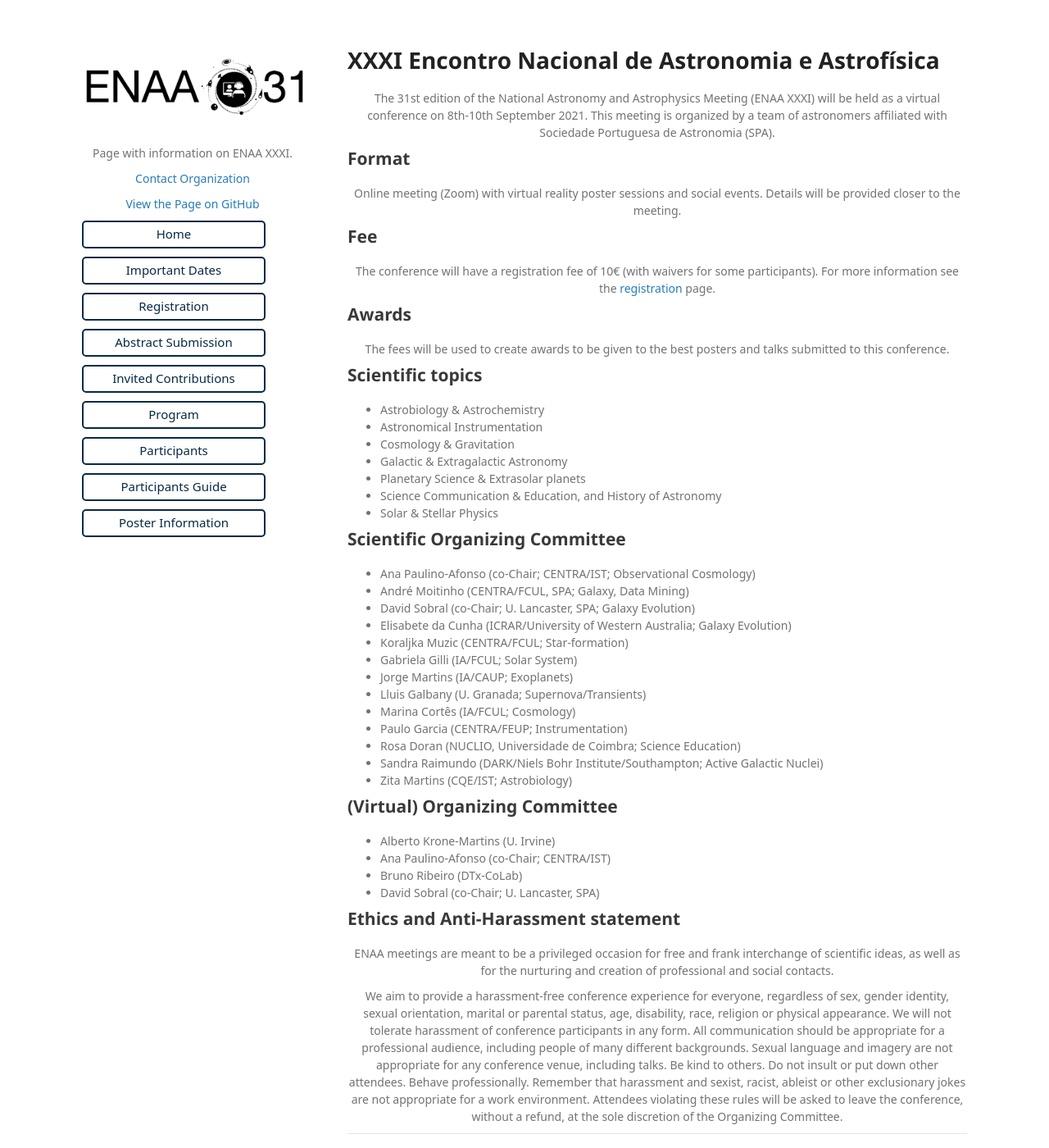
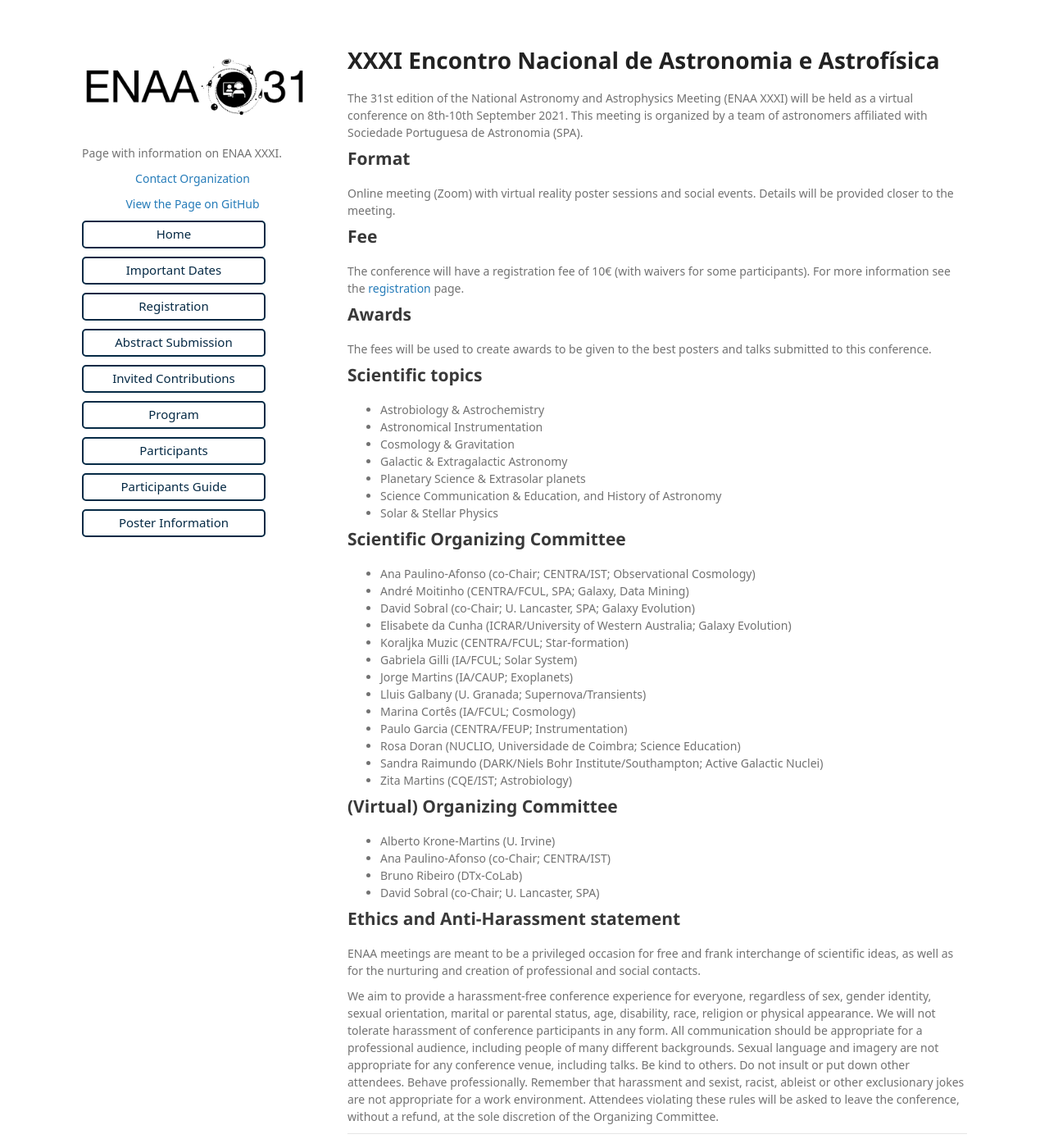
Before and after one commit to ENAAXXXI/ENAAXXXI.github.io, a Jekyll site: the page built from index.md, in a window 1280 px wide and 1400 px high. Shown: the whole window at 82% size. Built offline with Jekyll 4.4.1, drawn with Linux system fonts in a browser that asks for light colours; some web fonts are replaced; our own code applies the rules of GitHub Pages for plain Markdown files.

Commit message:
update class

```diff
--- a/_sass/jekyll-theme-minimal.scss
+++ b/_sass/jekyll-theme-minimal.scss
@@ -201,7 +201,7 @@ footer {
   -webkit-font-smoothing:subpixel-antialiased;
 }
 
-p {
+p.view {
   text-align: center;
 }
 
```
